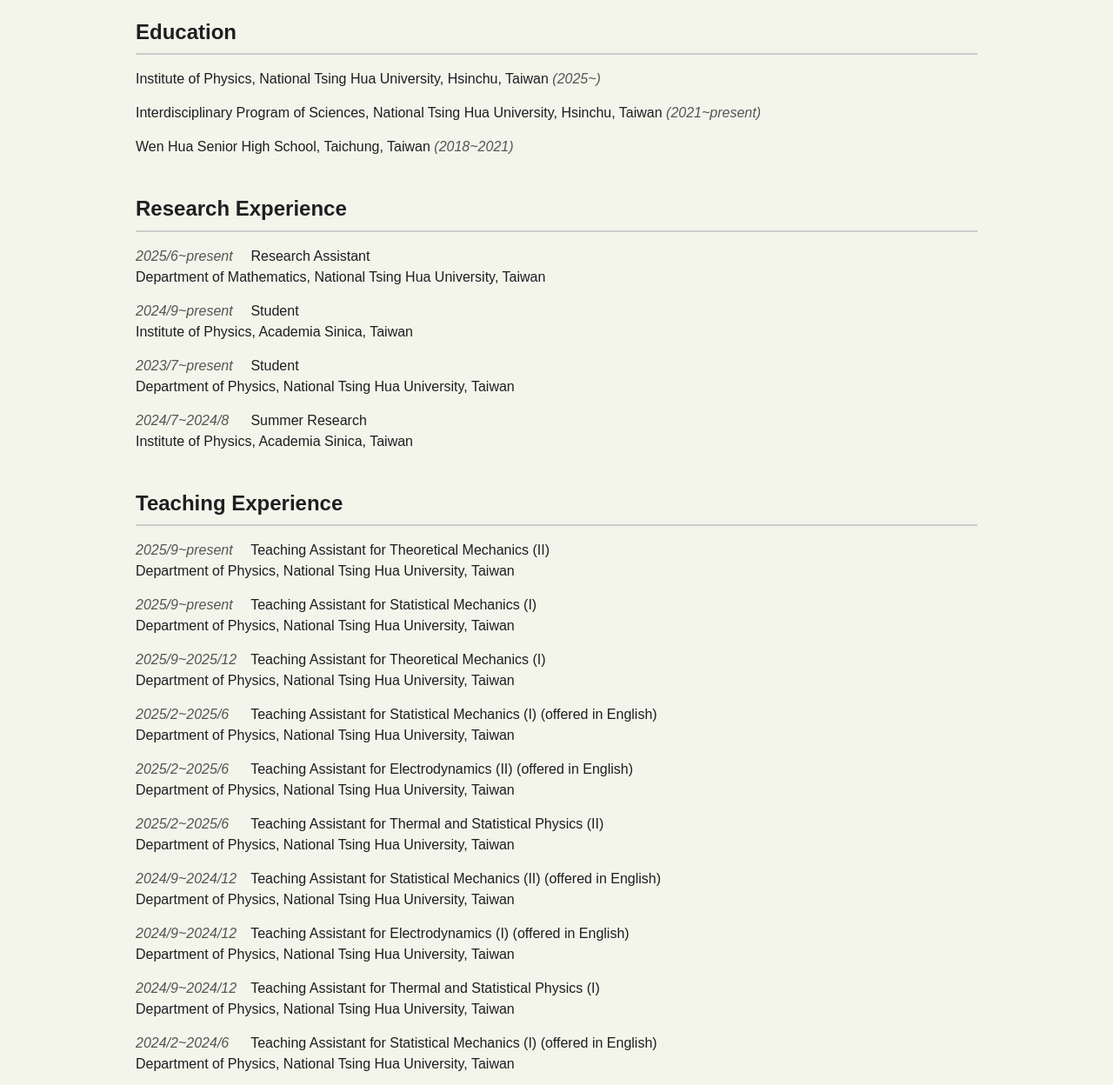
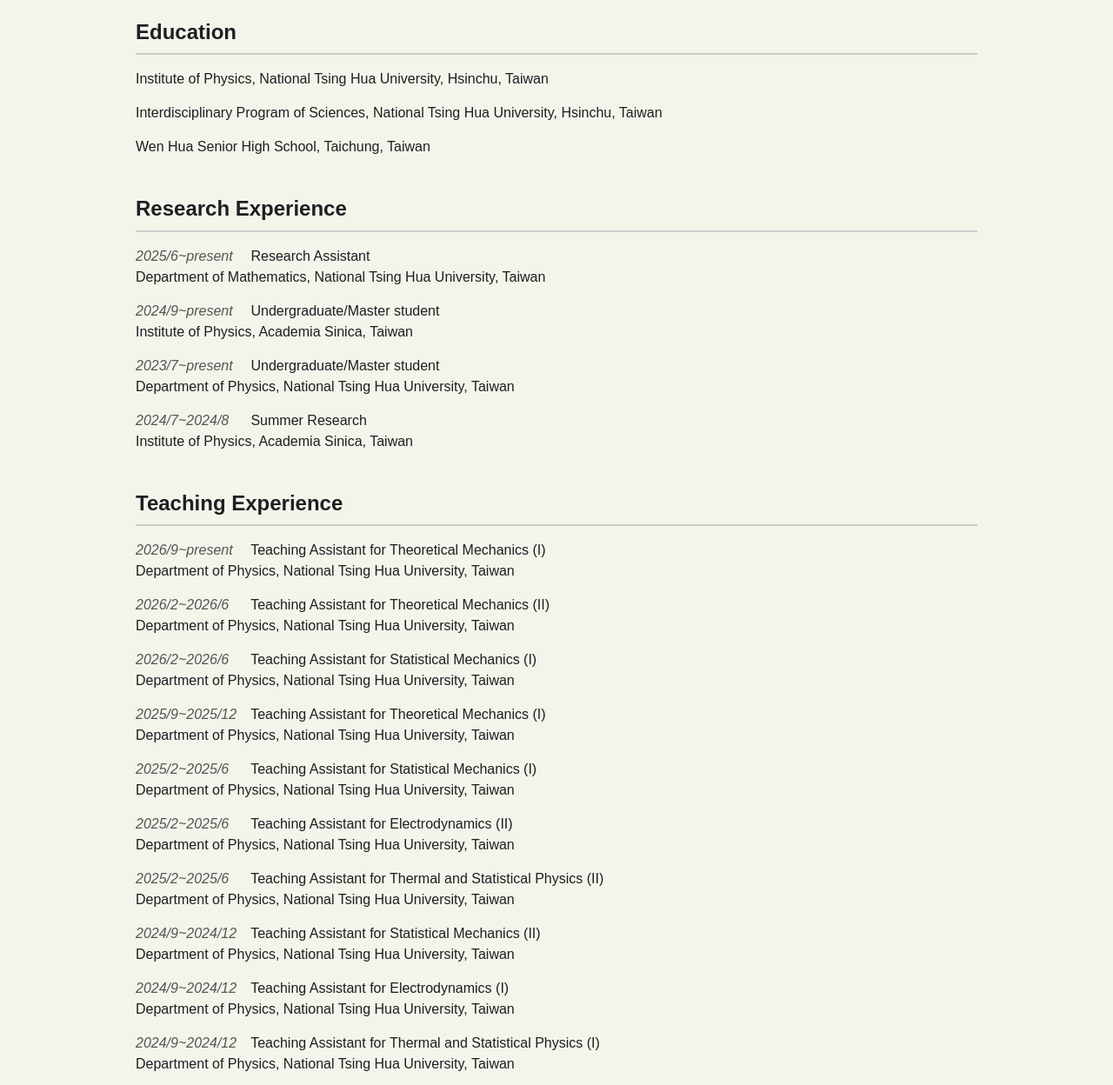
Before and after one commit to kikiyenhaoyang/kikiyen, a plain HTML site: page Web/experience.html in a window 1280 px wide. Shown: the part 85-1333 px from the top of the page at 87% size. Drawn offline with nearby package versions, Linux system fonts and the light colour scheme.

Commit message:
Add files via upload

```diff
--- a/Web/experience.html
+++ b/Web/experience.html
@@ -179,9 +179,9 @@
     <section class="section">
       <h2>Education</h2>
       <ul class="timeline">
-        <li>Institute of Physics, National Tsing Hua University, Hsinchu, Taiwan <span class="time">(2025~)</span></li>
-        <li>Interdisciplinary Program of Sciences, National Tsing Hua University, Hsinchu, Taiwan <span class="time">(2021~present)</span></li>
-        <li>Wen Hua Senior High School, Taichung, Taiwan <span class="time">(2018~2021)</span></li>
+        <li>Institute of Physics, National Tsing Hua University, Hsinchu, Taiwan </li>
+        <li>Interdisciplinary Program of Sciences, National Tsing Hua University, Hsinchu, Taiwan </li>
+        <li>Wen Hua Senior High School, Taichung, Taiwan</li>
       </ul>
     </section>
 
@@ -190,8 +190,8 @@
       <h2>Research Experience</h2>
       <ul class="timeline">
         <li><span class="time">2025/6~present</span> Research Assistant<br>Department of Mathematics, National Tsing Hua University, Taiwan</li>
-        <li><span class="time">2024/9~present</span> Student<br>Institute of Physics, Academia Sinica, Taiwan</li>
-        <li><span class="time">2023/7~present</span> Student<br>Department of Physics, National Tsing Hua University, Taiwan</li>
+        <li><span class="time">2024/9~present</span> Undergraduate/Master student<br>Institute of Physics, Academia Sinica, Taiwan</li>
+        <li><span class="time">2023/7~present</span> Undergraduate/Master student<br>Department of Physics, National Tsing Hua University, Taiwan</li>
         <li><span class="time">2024/7~2024/8</span> Summer Research<br>Institute of Physics, Academia Sinica, Taiwan</li>
       </ul>
     </section>
@@ -200,16 +200,17 @@
     <section class="section">
       <h2>Teaching Experience</h2>
       <ul class="timeline">
-        <li><span class="time">2025/9~present</span> Teaching Assistant for Theoretical Mechanics (II)<br>Department of Physics, National Tsing Hua University, Taiwan</li>
-        <li><span class="time">2025/9~present</span> Teaching Assistant for Statistical Mechanics (I)<br>Department of Physics, National Tsing Hua University, Taiwan</li>
+        <li><span class="time">2026/9~present</span> Teaching Assistant for Theoretical Mechanics (I)<br>Department of Physics, National Tsing Hua University, Taiwan</li>
+        <li><span class="time">2026/2~2026/6</span> Teaching Assistant for Theoretical Mechanics (II)<br>Department of Physics, National Tsing Hua University, Taiwan</li>
+        <li><span class="time">2026/2~2026/6</span> Teaching Assistant for Statistical Mechanics (I)<br>Department of Physics, National Tsing Hua University, Taiwan</li>
         <li><span class="time">2025/9~2025/12</span> Teaching Assistant for Theoretical Mechanics (I)<br>Department of Physics, National Tsing Hua University, Taiwan</li>
-        <li><span class="time">2025/2~2025/6</span> Teaching Assistant for Statistical Mechanics (I) (offered in English)<br>Department of Physics, National Tsing Hua University, Taiwan</li>
-        <li><span class="time">2025/2~2025/6</span> Teaching Assistant for Electrodynamics (II) (offered in English)<br>Department of Physics, National Tsing Hua University, Taiwan</li>
+        <li><span class="time">2025/2~2025/6</span> Teaching Assistant for Statistical Mechanics (I)<br>Department of Physics, National Tsing Hua University, Taiwan</li>
+        <li><span class="time">2025/2~2025/6</span> Teaching Assistant for Electrodynamics (II)<br>Department of Physics, National Tsing Hua University, Taiwan</li>
         <li><span class="time">2025/2~2025/6</span> Teaching Assistant for Thermal and Statistical Physics (II)<br>Department of Physics, National Tsing Hua University, Taiwan</li>
-        <li><span class="time">2024/9~2024/12</span> Teaching Assistant for Statistical Mechanics (II) (offered in English)<br>Department of Physics, National Tsing Hua University, Taiwan</li>
-        <li><span class="time">2024/9~2024/12</span> Teaching Assistant for Electrodynamics (I) (offered in English)<br>Department of Physics, National Tsing Hua University, Taiwan</li>
+        <li><span class="time">2024/9~2024/12</span> Teaching Assistant for Statistical Mechanics (II)<br>Department of Physics, National Tsing Hua University, Taiwan</li>
+        <li><span class="time">2024/9~2024/12</span> Teaching Assistant for Electrodynamics (I)<br>Department of Physics, National Tsing Hua University, Taiwan</li>
         <li><span class="time">2024/9~2024/12</span> Teaching Assistant for Thermal and Statistical Physics (I)<br>Department of Physics, National Tsing Hua University, Taiwan</li>
-        <li><span class="time">2024/2~2024/6</span> Teaching Assistant for Statistical Mechanics (I) (offered in English)<br>Department of Physics, National Tsing Hua University, Taiwan</li>
+        <li><span class="time">2024/2~2024/6</span> Teaching Assistant for Statistical Mechanics (I)<br>Department of Physics, National Tsing Hua University, Taiwan</li>
       </ul>
     </section>
   </main>
```
Also changed, not shown: Web/index.html (+2 -3 lines), Web/research.html (+7 -12 lines), 1 other file.
